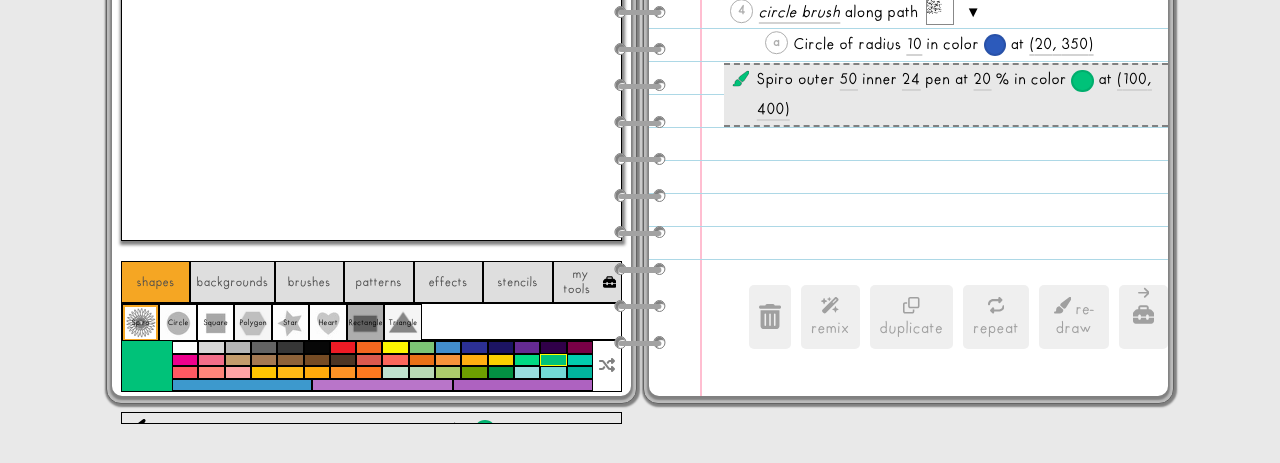
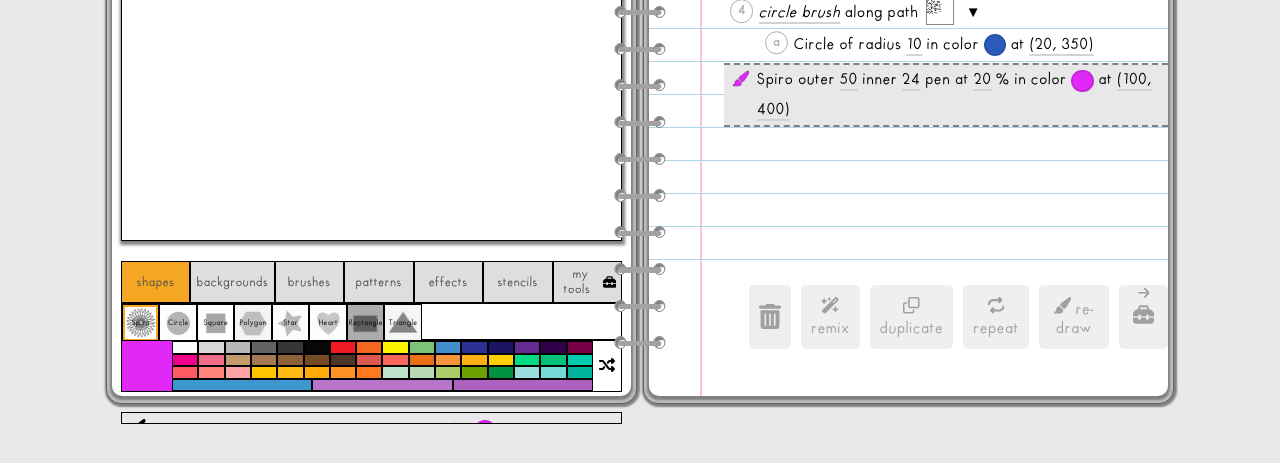
Before and after one commit to nataliefreed/motif, a SvelteKit app: page / in a window 1280 px wide. Shown: the part 333-796 px from the top of the page. Built offline with nearby package versions, Linux system fonts and the light colour scheme.

Commit message:
randomize color toggle

```diff
--- a/src/components/canvas/Canvas.svelte
+++ b/src/components/canvas/Canvas.svelte
@@ -27,11 +27,17 @@
 
   let dragRenderFunction;
 
+  function randomizeCurrentColor() {
+    // console.log("randomizing color");
+    currentColor.set(tinycolor.random().toHexString());
+  }
+
   onMount(() => {
     setScaleFactor();
 
     // if selectedEffect changed, update staged action accordingly
     selectedEffect.subscribe(effect => {
+      if(!effect) return;
       let params = {};
       // if(effect.tags != "my tools") {
       if($activeCategory === "my tools") {
@@ -41,10 +47,14 @@
       }
         // params.color2 = tinyColor($currentColor).rotate(180).toHexString();
       // }
+      if($shouldRandomizeColor) randomizeCurrentColor();
       addEffectAsStagedAction(effect, params); //drawing effects have staged action
     });
 
     flatActionStore.subscribe(actions => {
+      if($changedActionID == '' || $changedActionID != $stagedActionID) {
+        rootCached = false;
+      }
       renderRoot();
     });
 
@@ -55,7 +65,7 @@
         let changedIndex = 0;
         changedIndex = actions.children.findIndex(action => action.uuid === $changedActionID);
         changedActionID.set("");
-        console.log("changed index is", changedIndex);
+        // console.log("changed index is", changedIndex);
         // renderAll(actions, changedIndex);
       }
     });
@@ -594,11 +604,14 @@ function handleMouseUp(event) {
     x = Math.round(p5.mouseX);
     y = Math.round(p5.mouseY);
     path.push([x, y]); //add last point to path
-    // let params = { position: { x: x, y: y } };
     updateStagedAction({path: getAntPath(path, $stagedAction.params.pathSpacing || 10)});
 
-    addActionToActionStore($stagedAction);
-    addEffectAsStagedAction($selectedEffect, { color: $currentColor }); // reset staged action to default
+    addStagedActionToActionStore();
+
+    if($shouldRandomizeColor) randomizeCurrentColor();
+    addEffectAsStagedAction($selectedEffect, { color: $currentColor, position: { x: x, y: y } }); // reset staged action to default
+    rootCached = false;
+    renderRoot();
 
     path = []; // clear current path
 
--- a/src/components/toolbars/ColorPalette.svelte
+++ b/src/components/toolbars/ColorPalette.svelte
@@ -2,6 +2,7 @@
 
   import { createEventDispatcher } from "svelte";
   import { onMount } from 'svelte';
+    import { shouldRandomizeColor } from "../../stores/dataStore";
 
   let colors = [
     '#FEFEFE','#D7D7D7','#B7B7B7','#636363','#363636','#070707','#EE1B25','#F5661F','#FCF500','#7CC475','#428DCC','#2C3094','#1C1463','#652B92','#300049','#790046',
@@ -17,6 +18,12 @@
     updateColor(colors[Math.floor(Math.random() * colors.length)]);
   });
 
+  function handleClick(color:string) {
+    if(color == activeColor) return;
+    shouldRandomizeColor.set(false); // if the user changes the color, turn off randomization
+    updateColor(color);
+  }
+
   function updateColor(color:string) {
     activeColor = color;
     dispatch('colorChange', activeColor);
@@ -31,7 +38,7 @@
       <!-- svelte-ignore a11y-click-events-have-key-events -->
       <span class:selected={color===activeColor}
             class="color-item"
-            on:click={updateColor.bind(null, color)}
+            on:click={handleClick.bind(null, color)}
             style="background-color: {color}"></span>
     {/each}
   </div>
--- a/src/components/toolbars/EffectSettingsPanel.svelte
+++ b/src/components/toolbars/EffectSettingsPanel.svelte
@@ -1,20 +1,29 @@
 <script lang="ts">
   import ColorPalette from './ColorPalette.svelte';
-  import { currentColor } from '../../stores/dataStore';
+  import { currentColor, shouldRandomizeColor } from '../../stores/dataStore';
+
+  let shouldRandomize: boolean = false;
 
   function handleColorChange(event: CustomEvent) {
     currentColor.set(event.detail);
   }
 
-  function toggle() {
-
+  function toggleRandom() {
+    shouldRandomize = !$shouldRandomizeColor;
+    shouldRandomizeColor.set(shouldRandomize);
+    console.log($shouldRandomizeColor);
   }
 
 </script>
 
 <div id="effect-settings-panel">
   <ColorPalette activeColor={$currentColor} on:colorChange={handleColorChange}/>
-  <button class="toggle selected" onClick="toggle"><svg xmlns="http://www.w3.org/2000/svg" height="16" width="16" viewBox="0 0 512 512">!Font Awesome Free 6.5.1 by @fontawesome - https://fontawesome.com License - https://fontawesome.com/license/free Copyright 2024 Fonticons, Inc.<path d="M403.8 34.4c12-5 25.7-2.2 34.9 6.9l64 64c6 6 9.4 14.1 9.4 22.6s-3.4 16.6-9.4 22.6l-64 64c-9.2 9.2-22.9 11.9-34.9 6.9s-19.8-16.6-19.8-29.6V160H352c-10.1 0-19.6 4.7-25.6 12.8L284 229.3 244 176l31.2-41.6C293.3 110.2 321.8 96 352 96h32V64c0-12.9 7.8-24.6 19.8-29.6zM164 282.7L204 336l-31.2 41.6C154.7 401.8 126.2 416 96 416H32c-17.7 0-32-14.3-32-32s14.3-32 32-32H96c10.1 0 19.6-4.7 25.6-12.8L164 282.7zm274.6 188c-9.2 9.2-22.9 11.9-34.9 6.9s-19.8-16.6-19.8-29.6V416H352c-30.2 0-58.7-14.2-76.8-38.4L121.6 172.8c-6-8.1-15.5-12.8-25.6-12.8H32c-17.7 0-32-14.3-32-32s14.3-32 32-32H96c30.2 0 58.7 14.2 76.8 38.4L326.4 339.2c6 8.1 15.5 12.8 25.6 12.8h32V320c0-12.9 7.8-24.6 19.8-29.6s25.7-2.2 34.9 6.9l64 64c6 6 9.4 14.1 9.4 22.6s-3.4 16.6-9.4 22.6l-64 64z"/></svg></button>
+  <button id="random-color-toggle"
+          class:selected={$shouldRandomizeColor}
+          on:click={toggleRandom}>
+      <svg xmlns="http://www.w3.org/2000/svg" height="16" width="16" viewBox="0 0 512 512">!Font Awesome Free 6.5.1 by @fontawesome - https://fontawesome.com License - https://fontawesome.com/license/free Copyright 2024 Fonticons, Inc.<path d="M403.8 34.4c12-5 25.7-2.2 34.9 6.9l64 64c6 6 9.4 14.1 9.4 22.6s-3.4 16.6-9.4 22.6l-64 64c-9.2 9.2-22.9 11.9-34.9 6.9s-19.8-16.6-19.8-29.6V160H352c-10.1 0-19.6 4.7-25.6 12.8L284 229.3 244 176l31.2-41.6C293.3 110.2 321.8 96 352 96h32V64c0-12.9 7.8-24.6 19.8-29.6zM164 282.7L204 336l-31.2 41.6C154.7 401.8 126.2 416 96 416H32c-17.7 0-32-14.3-32-32s14.3-32 32-32H96c10.1 0 19.6-4.7 25.6-12.8L164 282.7zm274.6 188c-9.2 9.2-22.9 11.9-34.9 6.9s-19.8-16.6-19.8-29.6V416H352c-30.2 0-58.7-14.2-76.8-38.4L121.6 172.8c-6-8.1-15.5-12.8-25.6-12.8H32c-17.7 0-32-14.3-32-32s14.3-32 32-32H96c30.2 0 58.7 14.2 76.8 38.4L326.4 339.2c6 8.1 15.5 12.8 25.6 12.8h32V320c0-12.9 7.8-24.6 19.8-29.6s25.7-2.2 34.9 6.9l64 64c6 6 9.4 14.1 9.4 22.6s-3.4 16.6-9.4 22.6l-64 64z"/>
+      </svg>
+  </button>
 </div>
 
 <style>
@@ -24,13 +33,18 @@
     justify-content: flex-start;
   }
 
-  button.toggle {
+#random-color-toggle  {
+  border: none;
+  background-color: white;
+}
+
+ #random-color-toggle svg {
     fill: gray;
     border: none;
     background-color: transparent;
   }
 
-  button.toggle::selected {
+  #random-color-toggle.selected svg {
     fill: black;
     border: none;
     background-color: transparent;
```
